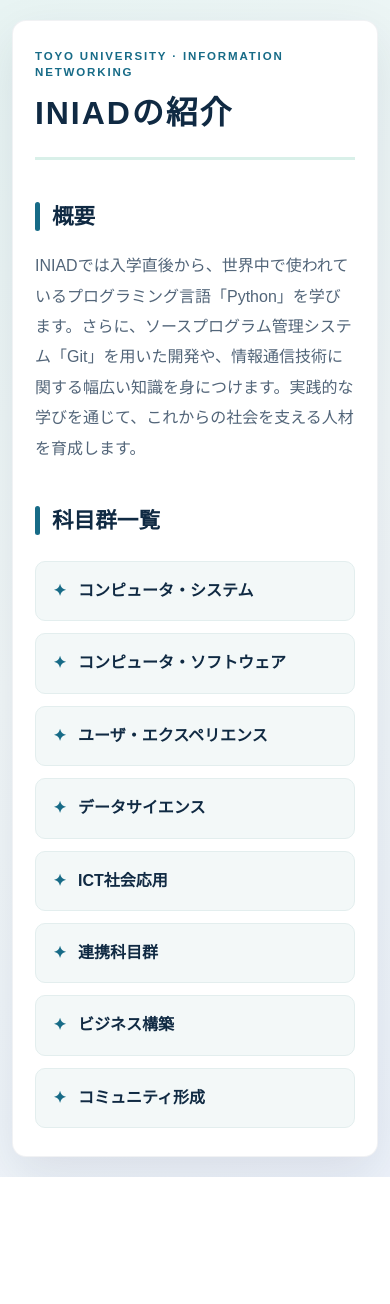
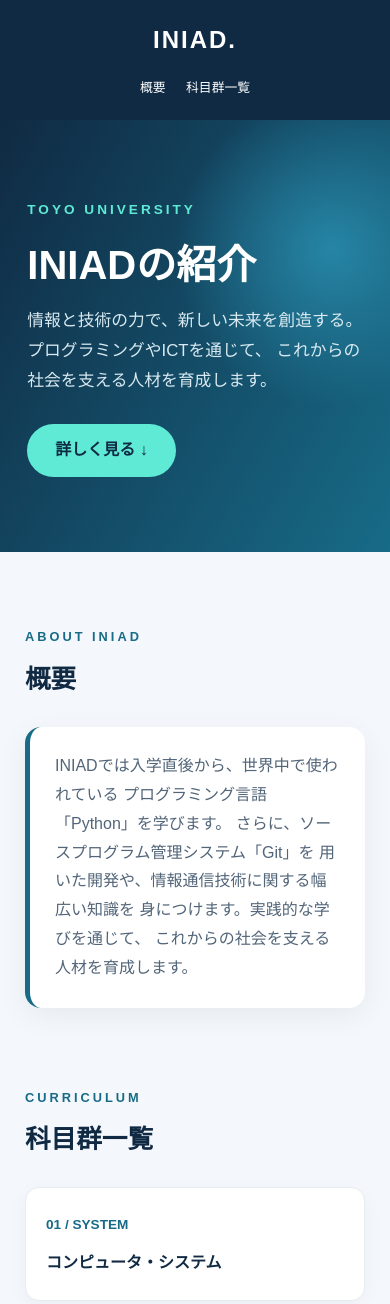
Before and after one commit to s1b112600010-cpu/iniad-intro, a plain HTML site: page index.html in a window 390 px wide. Shown: the top 1304 px of the page. Before the commit the page ends 1177 px from the top, so only its background shows below. Drawn offline with Linux system fonts and the light colour scheme.

Commit message:
Refactor index.html for improved layout and styles
Updated the HTML structure and styles for the INIAD introduction page, including changes to the header, body, and footer sections. Enhanced responsiveness and improved visual elements.

```diff
--- a/index.html
+++ b/index.html
@@ -1,145 +1,344 @@
+
 <!DOCTYPE html>
 <html lang="ja">
 <head>
-    <meta charset="utf-8">
-    <meta name="viewport" content="width=device-width, initial-scale=1">
-    <title>INIADの紹介</title>
+  <meta charset="UTF-8">
+  <meta name="viewport" content="width=device-width, initial-scale=1.0">
+  <title>INIAD | 東洋大学 情報連携学部</title>
+
   <style>
-      :root {
-        color-scheme: light;
-        --navy: #102a43;
-        --blue: #176b87;
-        --mint: #d9f0e9;
-        --ink: #243b53;
-        --muted: #526579;
-        --paper: #ffffff;
-        --background: #f2f7f8;
+    * {
+      margin: 0;
+      padding: 0;
+      box-sizing: border-box;
     }
 
-      * { box-sizing: border-box; }
+    html {
+      scroll-behavior: smooth;
+    }
 
     body {
-        margin: 0;
-        padding: 48px 20px;
-        color: var(--ink);
-        background: linear-gradient(145deg, #e8f4f3 0%, var(--background) 48%, #edf2fa 100%);
-        font-family: "Noto Sans JP", "Hiragino Kaku Gothic ProN", "Yu Gothic", sans-serif;
-        line-height: 1.9;
+      font-family: "Noto Sans JP", "Yu Gothic", sans-serif;
+      color: #243b53;
+      background: #f4f7fb;
+      line-height: 1.8;
     }
 
-      main {
-        width: min(100%, 840px);
-        margin: 0 auto;
-        padding: clamp(28px, 6vw, 64px);
-        background: var(--paper);
-        border: 1px solid rgba(16, 42, 67, 0.06);
-        border-radius: 20px;
-        box-shadow: 0 18px 50px rgba(16, 42, 67, 0.1);
+    /* Navigation */
+    header {
+      background: #102a43;
+      color: white;
+      padding: 18px 8%;
+      display: flex;
+      justify-content: space-between;
+      align-items: center;
     }
 
-      h1 {
-        margin: 0 0 40px;
-        padding: 0 0 22px;
-        color: var(--navy);
-        border-bottom: 3px solid var(--mint);
-        font-size: clamp(2rem, 5vw, 2.8rem);
-        letter-spacing: 0.06em;
-        line-height: 1.35;
+    .logo {
+      font-size: 1.5rem;
+      font-weight: bold;
+      letter-spacing: 2px;
     }
 
-      h1::before {
-        display: block;
-        margin-bottom: 12px;
-        color: var(--blue);
-        content: "TOYO UNIVERSITY · INFORMATION NETWORKING";
-        font-size: 0.72rem;
-        font-weight: 700;
-        letter-spacing: 0.16em;
+    nav a {
+      color: white;
+      text-decoration: none;
+      margin-left: 25px;
+      font-size: 0.9rem;
+      transition: color 0.3s;
+    }
+
+    nav a:hover {
+      color: #5eead4;
+    }
+
+    /* Hero Section */
+    .hero {
+      min-height: 430px;
+      padding: 100px 8%;
+      display: flex;
+      align-items: center;
+      color: white;
+      background:
+        radial-gradient(circle at 85% 30%, #2685a5 0, transparent 35%),
+        linear-gradient(120deg, #102a43, #176b87);
+    }
+
+    .hero-content {
+      max-width: 750px;
+    }
+
+    .hero-label {
+      color: #5eead4;
+      font-size: 0.85rem;
+      letter-spacing: 3px;
+      font-weight: bold;
+    }
+
+    .hero h1 {
+      font-size: clamp(2.5rem, 6vw, 4.5rem);
+      margin: 15px 0;
+      line-height: 1.3;
+    }
+
+    .hero p {
+      color: #d9eaf2;
+      font-size: 1.05rem;
+      max-width: 600px;
+    }
+
+    .hero-button {
+      display: inline-block;
+      margin-top: 28px;
+      padding: 12px 28px;
+      color: #102a43;
+      background: #5eead4;
+      text-decoration: none;
+      border-radius: 30px;
+      font-weight: bold;
+      transition: 0.3s;
+    }
+
+    .hero-button:hover {
+      background: white;
+      transform: translateY(-3px);
+    }
+
+    /* Main Content */
+    main {
+      max-width: 1100px;
+      margin: 70px auto;
+      padding: 0 25px;
+    }
+
+    section {
+      margin-bottom: 75px;
+    }
+
+    .section-label {
+      color: #176b87;
+      font-size: 0.8rem;
+      font-weight: bold;
+      letter-spacing: 3px;
     }
 
     h2 {
-        display: flex;
-        align-items: center;
-        gap: 12px;
-        margin: 36px 0 14px;
-        color: var(--navy);
-        font-size: 1.35rem;
+      color: #102a43;
+      font-size: 2rem;
+      margin: 5px 0 25px;
     }
 
-      h2::before {
-        width: 5px;
-        height: 1.35em;
-        border-radius: 5px;
-        background: var(--blue);
-        content: "";
+    /* Overview */
+    .overview {
+      padding: 35px;
+      background: white;
+      border-radius: 16px;
+      border-left: 5px solid #176b87;
+      box-shadow: 0 8px 30px rgba(16, 42, 67, 0.06);
     }
 
-      p { margin: 0; color: var(--muted); }
-
-      ul {
-        display: grid;
-        grid-template-columns: repeat(auto-fit, minmax(210px, 1fr));
-        gap: 12px;
-        margin: 20px 0 0;
-        padding: 0;
-        list-style: none;
+    .overview p {
+      color: #526579;
+      font-size: 1rem;
     }
 
-      li {
-        position: relative;
-        padding: 14px 16px 14px 42px;
-        color: var(--navy);
-        background: #f3f8f8;
-        border: 1px solid #e3eeee;
-        border-radius: 10px;
-        font-weight: 600;
-        transition: transform 160ms ease, background-color 160ms ease, box-shadow 160ms ease;
+    /* Subject Cards */
+    .subjects {
+      display: grid;
+      grid-template-columns: repeat(4, 1fr);
+      gap: 20px;
     }
 
-      li::before {
-        position: absolute;
-        left: 17px;
-        color: var(--blue);
-        content: "✦";
+    .subject-card {
+      background: white;
+      padding: 25px 20px;
+      border-radius: 14px;
+      border: 1px solid #e5edf3;
+      box-shadow: 0 5px 20px rgba(16, 42, 67, 0.04);
+      transition: 0.3s ease;
     }
 
-      li:hover {
-        transform: translateY(-2px);
-        background: var(--mint);
-        box-shadow: 0 6px 16px rgba(16, 42, 67, 0.08);
+    .subject-card:hover {
+      transform: translateY(-7px);
+      box-shadow: 0 12px 28px rgba(16, 42, 67, 0.12);
+      border-color: #176b87;
+    }
+
+    .subject-number {
+      display: block;
+      color: #176b87;
+      font-size: 0.85rem;
+      font-weight: bold;
+      margin-bottom: 12px;
+    }
+
+    .subject-card h3 {
+      color: #102a43;
+      font-size: 1rem;
+      line-height: 1.6;
+    }
+
+    /* Footer */
+    footer {
+      padding: 30px 20px;
+      text-align: center;
+      color: #d9eaf2;
+      background: #102a43;
+      font-size: 0.85rem;
+    }
+
+    /* Responsive Design */
+    @media (max-width: 800px) {
+      .subjects {
+        grid-template-columns: repeat(2, 1fr);
+      }
+
+      header {
+        padding: 18px 5%;
+      }
+
+      nav a {
+        margin-left: 12px;
+      }
     }
 
     @media (max-width: 520px) {
-        body { padding: 20px 12px; }
-        main { padding: 28px 22px; border-radius: 14px; }
-        h1 { margin-bottom: 30px; }
+      header {
+        flex-direction: column;
+        gap: 12px;
       }
 
-      @media (prefers-reduced-motion: reduce) {
-        *, *::before, *::after { scroll-behavior: auto !important; transition: none !important; }
+      nav a {
+        margin: 0 8px;
+        font-size: 0.8rem;
+      }
+
+      .hero {
+        padding: 75px 7%;
+      }
+
+      .subjects {
+        grid-template-columns: 1fr;
+      }
+
+      .overview {
+        padding: 25px;
+      }
+
+      h2 {
+        font-size: 1.6rem;
+      }
     }
   </style>
 </head>
+
 <body>
+
+  <!-- Navigation -->
+  <header>
+    <div class="logo">INIAD.</div>
+
+    <nav>
+      <a href="#overview">概要</a>
+      <a href="#subjects">科目群一覧</a>
+    </nav>
+  </header>
+
+  <!-- Hero Section -->
+  <div class="hero">
+    <div class="hero-content">
+      <span class="hero-label">TOYO UNIVERSITY</span>
+
+      <h1>INIADの紹介</h1>
+
+      <p>
+        情報と技術の力で、新しい未来を創造する。
+        プログラミングやICTを通じて、
+        これからの社会を支える人材を育成します。
+      </p>
+
+      <a href="#overview" class="hero-button">
+        詳しく見る ↓
+      </a>
+    </div>
+  </div>
+
+  <!-- Main Content -->
   <main>
-      <h1>INIADの紹介</h1>
-      <section aria-labelledby="overview">
-        <h2 id="overview">概要</h2>
-        <p>INIADでは入学直後から、世界中で使われているプログラミング言語「Python」を学びます。さらに、ソースプログラム管理システム「Git」を用いた開発や、情報通信技術に関する幅広い知識を身につけます。実践的な学びを通じて、これからの社会を支える人材を育成します。</p>
+
+    <!-- Overview -->
+    <section id="overview">
+      <span class="section-label">ABOUT INIAD</span>
+      <h2>概要</h2>
+
+      <div class="overview">
+        <p>
+          INIADでは入学直後から、世界中で使われている
+          プログラミング言語「Python」を学びます。
+          さらに、ソースプログラム管理システム「Git」を
+          用いた開発や、情報通信技術に関する幅広い知識を
+          身につけます。実践的な学びを通じて、
+          これからの社会を支える人材を育成します。
+        </p>
+      </div>
     </section>
-      <section aria-labelledby="curriculum">
-        <h2 id="curriculum">科目群一覧</h2>
-        <ul>
-          <li>コンピュータ・システム</li>
-          <li>コンピュータ・ソフトウェア</li>
-          <li>ユーザ・エクスペリエンス</li>
-          <li>データサイエンス</li>
-          <li>ICT社会応用</li>
-          <li>連携科目群</li>
-          <li>ビジネス構築</li>
-          <li>コミュニティ形成</li>
-        </ul>
+
+    <!-- Subject List -->
+    <section id="subjects">
+      <span class="section-label">CURRICULUM</span>
+      <h2>科目群一覧</h2>
+
+      <div class="subjects">
+
+        <div class="subject-card">
+          <span class="subject-number">01 / SYSTEM</span>
+          <h3>コンピュータ・システム</h3>
+        </div>
+
+        <div class="subject-card">
+          <span class="subject-number">02 / SOFTWARE</span>
+          <h3>コンピュータ・ソフトウェア</h3>
+        </div>
+
+        <div class="subject-card">
+          <span class="subject-number">03 / DESIGN</span>
+          <h3>ユーザ・エクスペリエンス</h3>
+        </div>
+
+        <div class="subject-card">
+          <span class="subject-number">04 / DATA</span>
+          <h3>データサイエンス</h3>
+        </div>
+
+        <div class="subject-card">
+          <span class="subject-number">05 / ICT</span>
+          <h3>ICT社会応用</h3>
+        </div>
+
+        <div class="subject-card">
+          <span class="subject-number">06 / NETWORK</span>
+          <h3>連携科目群</h3>
+        </div>
+
+        <div class="subject-card">
+          <span class="subject-number">07 / BUSINESS</span>
+          <h3>ビジネス構築</h3>
+        </div>
+
+        <div class="subject-card">
+          <span class="subject-number">08 / COMMUNITY</span>
+          <h3>コミュニティ形成</h3>
+        </div>
+
+      </div>
     </section>
+
   </main>
+
+  <!-- Footer -->
+  <footer>
+    <p>© 2026 INIAD | TOYO UNIVERSITY</p>
+  </footer>
+
 </body>
 </html>
```
Lines whose indentation alone changed are shown as unchanged.
